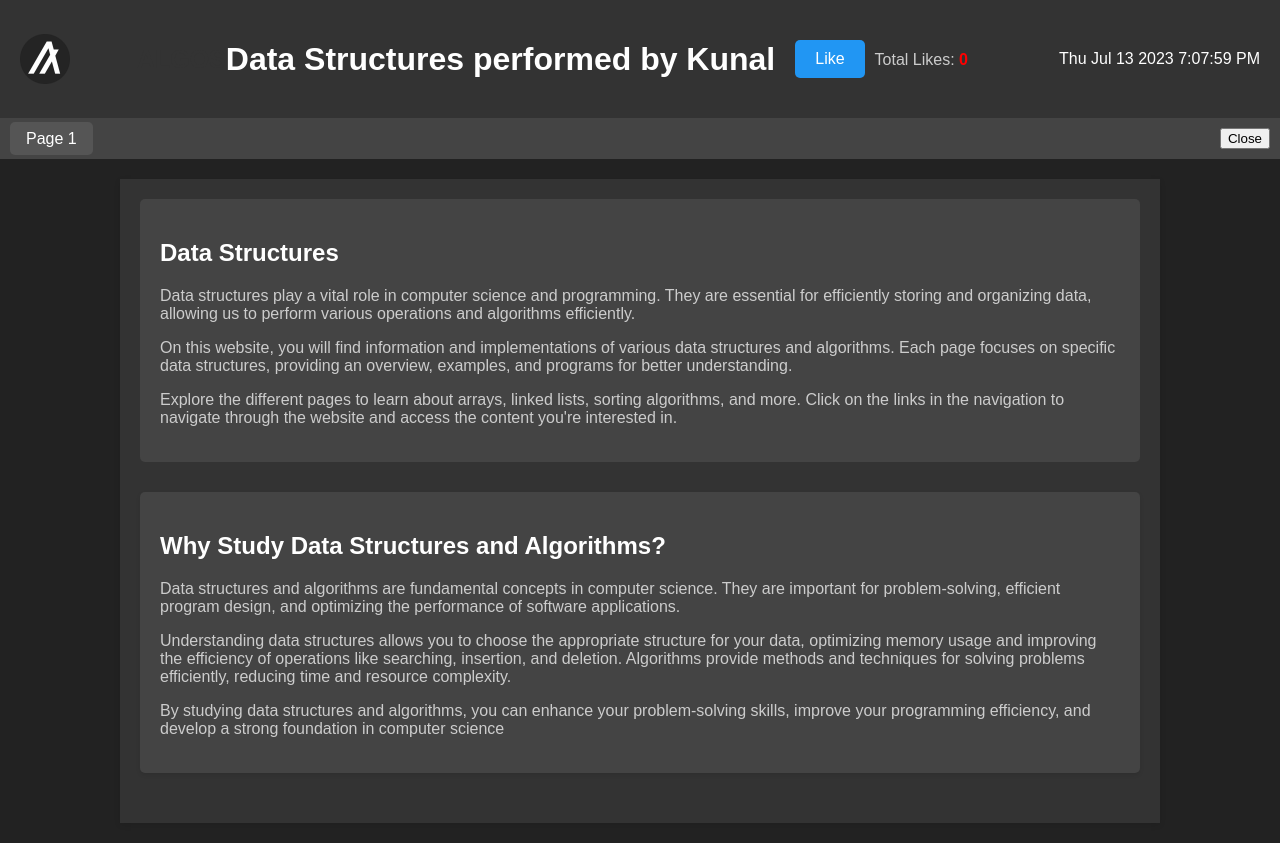
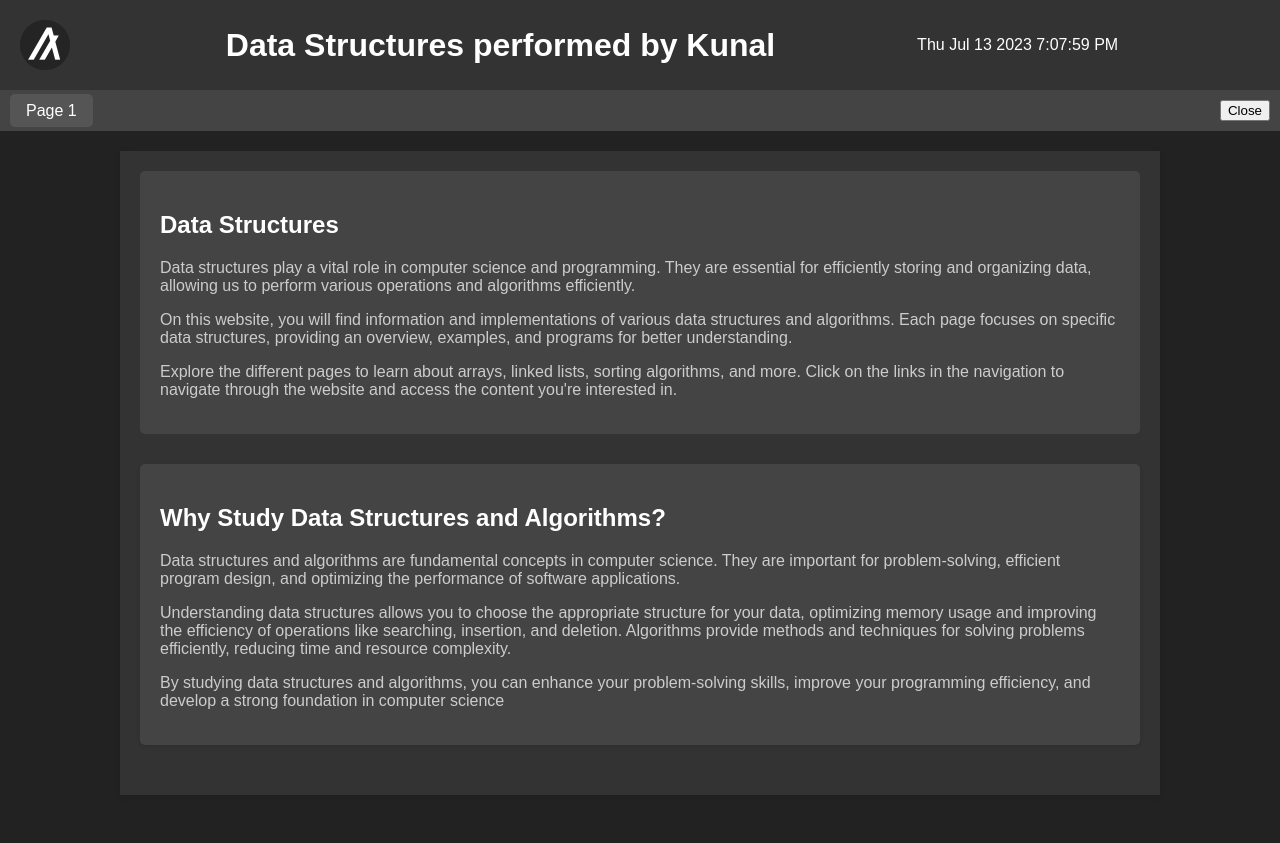
Before and after one commit to Voldemond/ALGOS, a plain HTML site: page index.html in a window 1280 px wide. After the commit the page ends 815 px from the top, so only its background shows below. Drawn offline with Linux system fonts and the light colour scheme.

Commit message:
like remove

```diff
--- a/index.html
+++ b/index.html
@@ -16,8 +16,8 @@
       <h1>ALGOS</h1>
     </div>
     <h1>Data Structures performed by Kunal</h1>
-    <button id="like-btn">Like</button>
-  <p>Total Likes: <span id="total-likes">0</span></p>
+    <!-- <button id="like-btn">Like</button>
+  <p>Total Likes: <span id="total-likes">0</span></p> -->
     <div id="datetime"></div>
   </header>
   <script>
--- a/script.js
+++ b/script.js
@@ -55,39 +55,3 @@ document.addEventListener('DOMContentLoaded', function() {
       }
     }
   });
-
-
-  // Get the like button and total likes element
-const likeButton = document.getElementById("like-btn");
-const totalLikesElement = document.getElementById("total-likes");
-
-// Check if the user has already liked
-let userHasLiked = localStorage.getItem("liked");
-
-// Initialize the total likes counter
-let totalLikes = parseInt(localStorage.getItem("totalLikes")) || 0;
-totalLikesElement.textContent = totalLikes;
-
-// Check if the user has already liked and disable the button
-if (userHasLiked) {
-  likeButton.disabled = true;
-}
-
-// Event listener for the like button
-likeButton.addEventListener("click", function () {
-  // Check if the user has already liked
-  if (!userHasLiked) {
-    // Increment the total likes
-    totalLikes++;
-    totalLikesElement.textContent = totalLikes;
-
-    // Disable the like button
-    likeButton.disabled = true;
-
-    // Set the user's liked status in localStorage
-    localStorage.setItem("liked", "true");
-
-    // Update the total likes in localStorage
-    localStorage.setItem("totalLikes", totalLikes.toString());
-  }
-});
--- a/styles.css
+++ b/styles.css
@@ -39,7 +39,7 @@ nav ul li {
 }
 
 #datetime {
-  margin-left: auto;
+  margin-inline: auto;
 }
 
 nav ul li a {
@@ -232,20 +232,3 @@ header {
   margin: 0;
   color: #333;
 }
-
-#like-btn {
-  margin: 20px;
-  padding: 10px 20px;
-  background-color: #2196f3;
-  color: #fff;
-  border: none;
-  border-radius: 5px;
-  cursor: pointer;
-  font-size: 16px;
-  margin-right: 10px;
-}
-
-#total-likes {
-  font-weight: bold;
-  color: #f00;
-}
```
